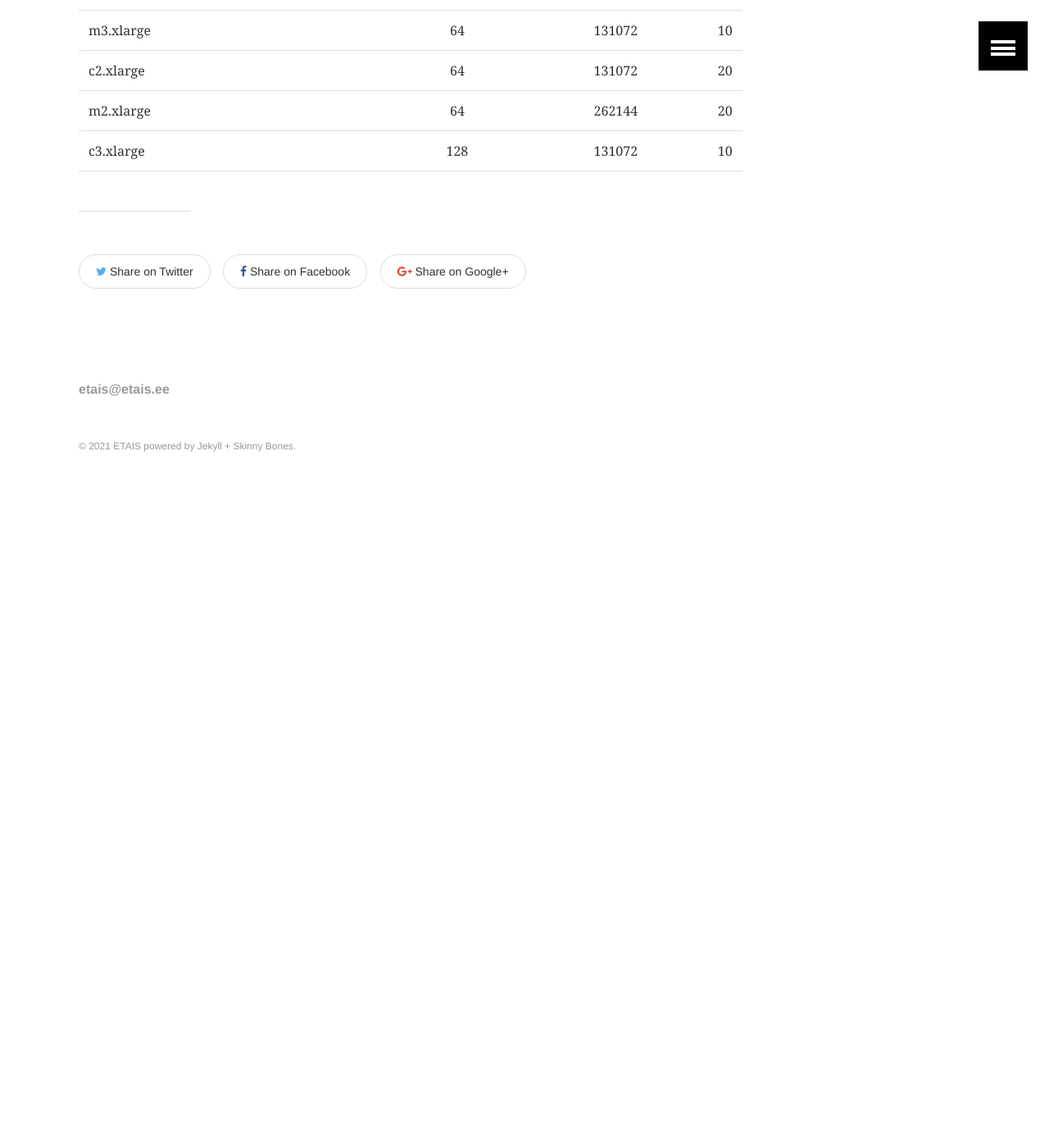
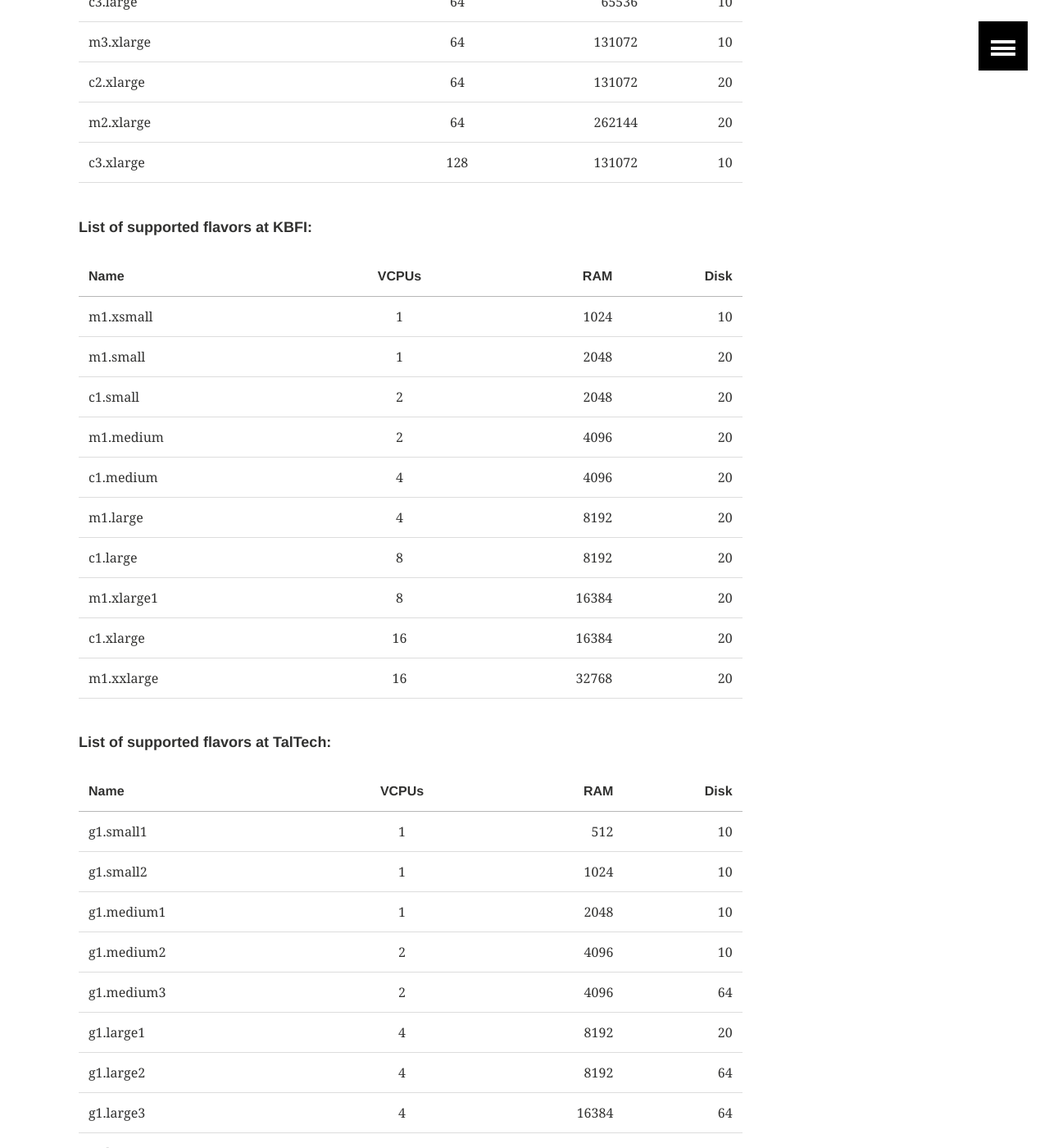
Before and after one commit to etais-ee/etais-web, a Jekyll site: the page built from using/openstack_flavors.md, in a window 1280 px wide and 1400 px high, scrolled down 1915 px. Shown: the whole window at 82% size. Built offline with Jekyll 4.4.1, drawn with Linux system fonts in a browser that asks for light colours; before the commit the page ends 2545 px from its top, so only the background shows below that; some of the changed text lies outside the part shown.

Commit message:
KBFI and TalTech flavors added

````diff
--- a/using/openstack_flavors.md
+++ b/using/openstack_flavors.md
@@ -14,8 +14,7 @@ is as follows:
 
 ```type<generation>.label```
 
-
-List of supported flavors:
+###### List of supported flavors at UT HPC:
 
 | Name                |    VCPUs | RAM | Disk |
 | -------- |:-----:| -----:| -----:|
@@ -51,3 +50,33 @@ List of supported flavors:
 | c2.xlarge           |	 64| 131072 |   20 |
 | m2.xlarge           |	 64| 262144 |   20 |
 | c3.xlarge           |	128| 131072 |   10 |
+
+###### List of supported flavors at KBFI:
+
+| Name                |    VCPUs | RAM | Disk |
+| -------- |:-----:| -----:| -----:|
+| m1.xsmall           |	  1|   1024 |   10 |
+| m1.small            |	  1|   2048 |   20 |
+| c1.small            |	  2|   2048 |   20 |
+| m1.medium           |	  2|   4096 |   20 |
+| c1.medium           |	  4|   4096 |   20 |
+| m1.large            |	  4|   8192 |   20 |
+| c1.large            |	  8|  8192  |   20 |
+| m1.xlarge1          |	  8|  16384 |   20 |
+| c1.xlarge           |	 16|  16384 |   20 |
+| m1.xxlarge          |	 16|  32768 |   20 |
+
+###### List of supported flavors at TalTech:
+
+| Name                |    VCPUs | RAM | Disk |
+| -------- |:-----:| -----:| -----:|
+| g1.small1           |	  1|    512 |   10 |
+| g1.small2           |	  1|   1024 |   10 |
+| g1.medium1          |	  1|   2048 |   10 |
+| g1.medium2          |	  2|   4096 |   10 |
+| g1.medium3          |	  2|   4096 |   64 |
+| g1.large1           |	  4|   8192 |   20 |
+| g1.large2           |	  4|   8192 |   64 |
+| g1.large3           |	  4|  16384 |   64 |
+| g1.large4           |	  8|  16384 |   64 |
+| g1.xlarge1          |	  8|  24576 |   10 |
````
